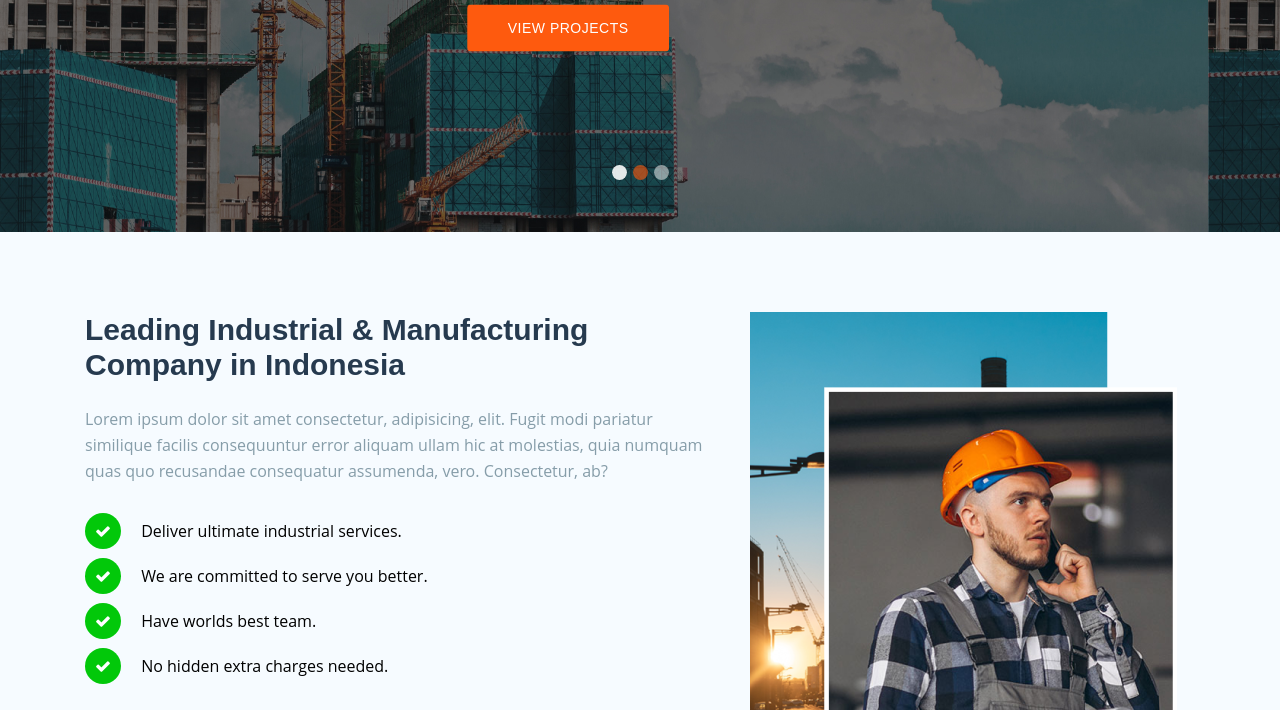
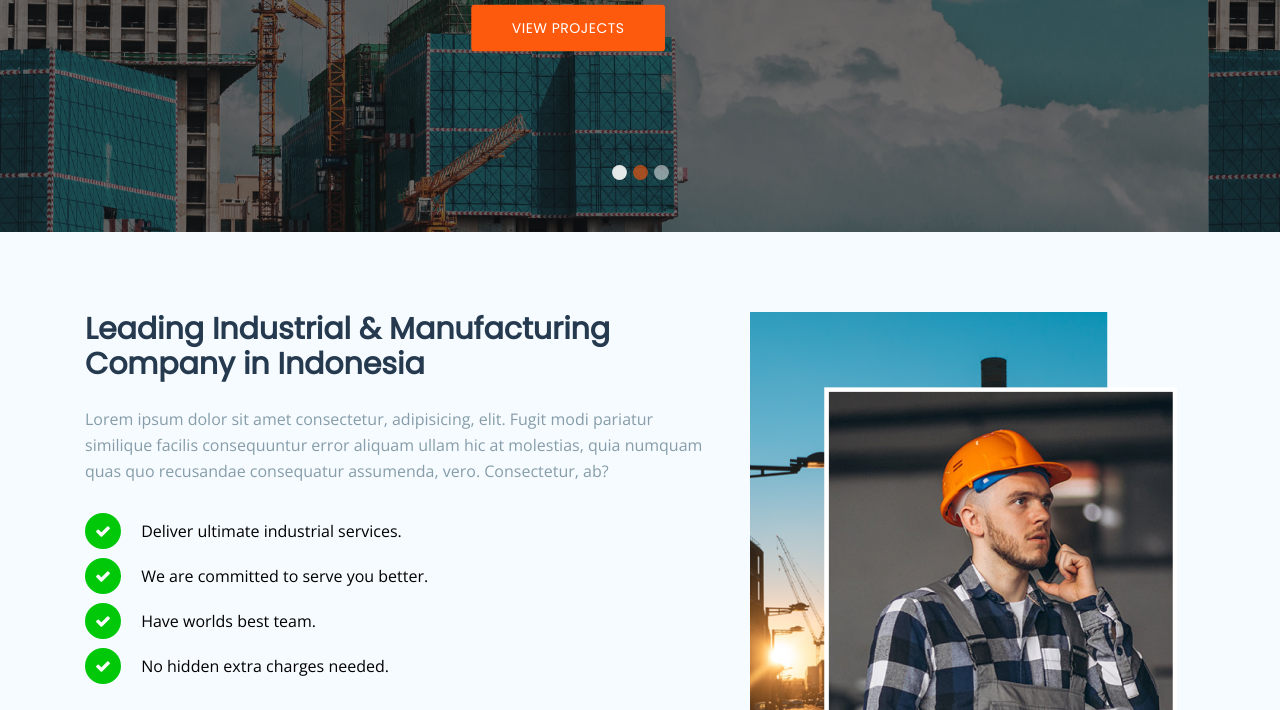
Before and after one commit to adityamputra27/contstruction-website-template, a plain HTML site: page index.html in a window 1280 px wide. Shown: the part 440-1150 px from the top of the page. Drawn offline with nearby package versions, Linux system fonts and the light colour scheme.

Commit message:
added goggle fonts

```diff
--- a/assets/css/custom.css
+++ b/assets/css/custom.css
@@ -1,5 +1,5 @@
 /* Import Font */
-/*@import url('https://fonts.googleapis.com/css2?family=Open+Sans&family=Poppins&family=Work+Sans:ital');*/
+@import url('https://fonts.googleapis.com/css2?family=Open+Sans&family=Poppins&family=Work+Sans&display=swap');
 
 /* Varible */
 :root {
```
